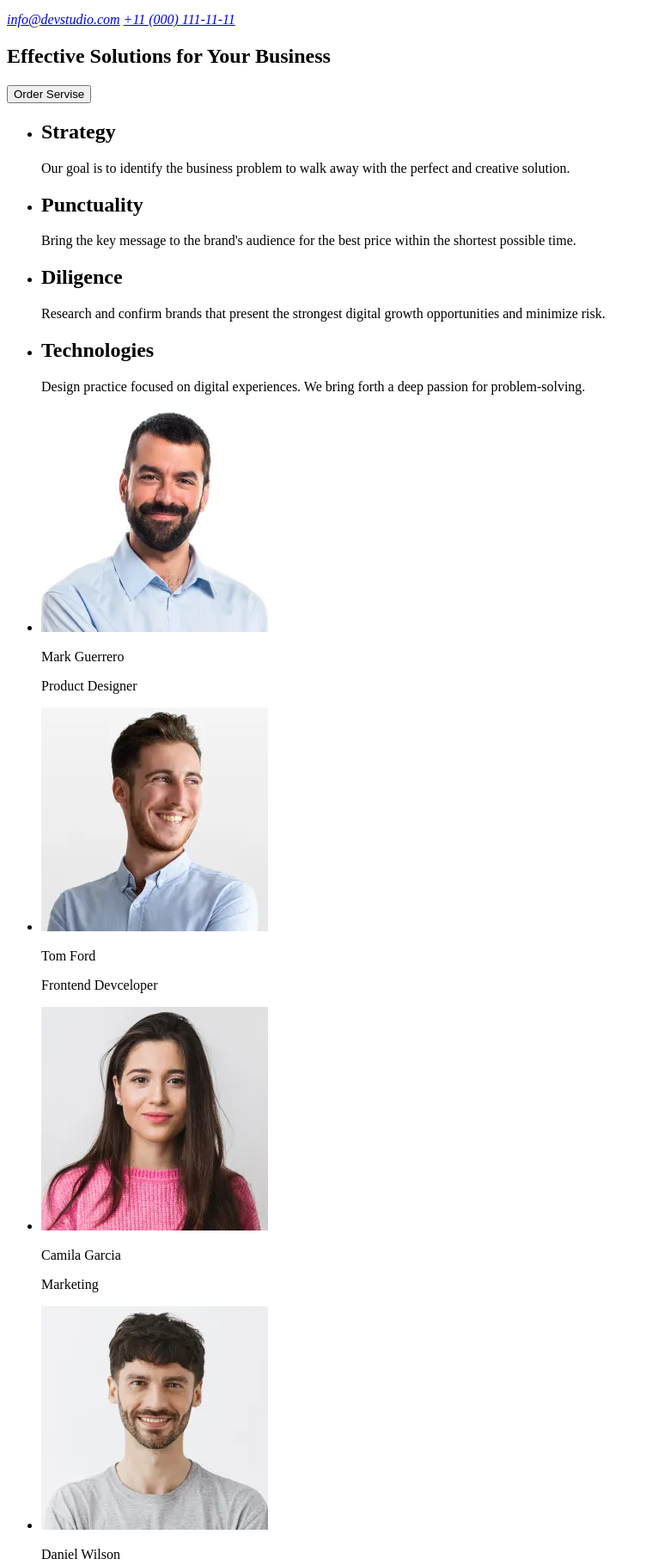
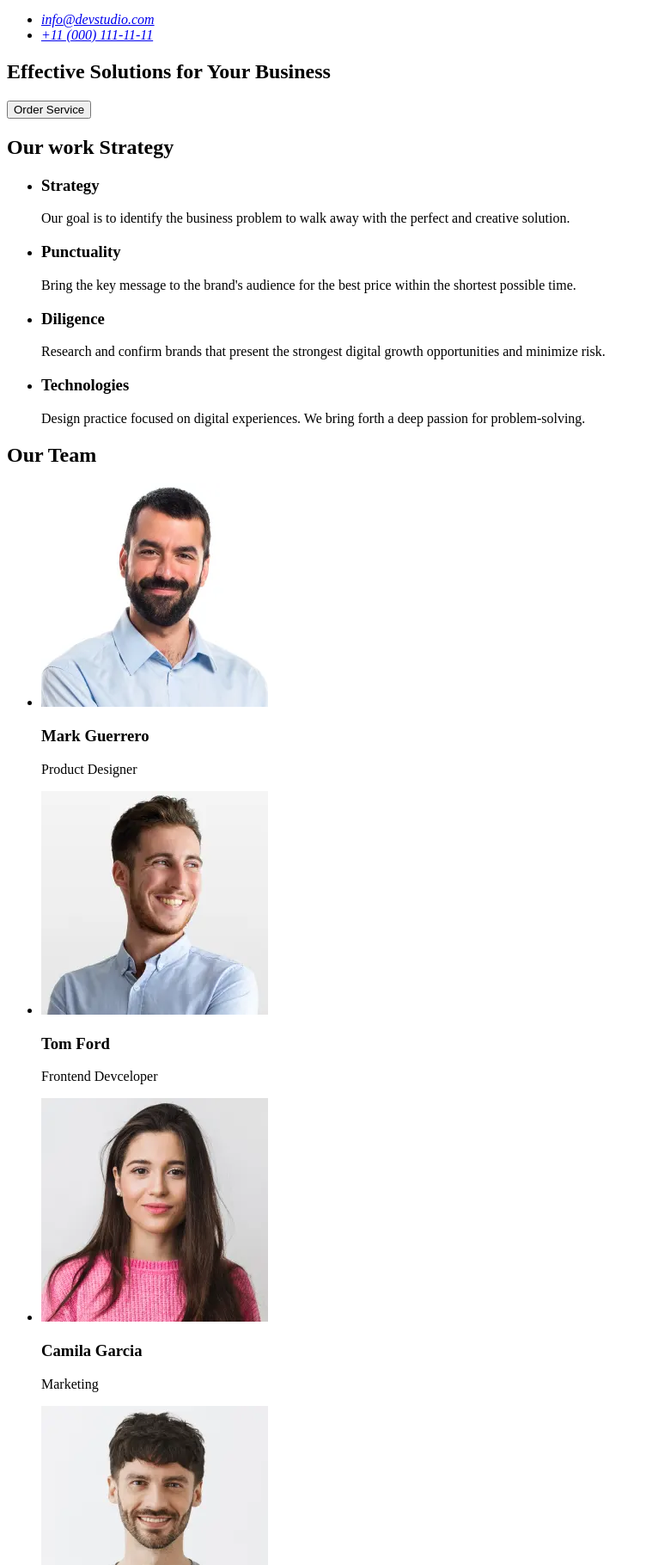
Before and after one commit to YevheniiaT/goit-markup-hw-01, a plain HTML site: page index.html in a window 1280 px wide. Shown: the part 98-1918 px from the top of the page at 86% size, without its empty margins (0-759 px from the left). Drawn offline with Linux system fonts and the light colour scheme.

Commit message:
add changes in hw

```diff
--- a/index.html
+++ b/index.html
@@ -7,8 +7,8 @@
 </head>
 <body>
     <header>
-        <a href="./index.html">WEBSTUDIO</a>
         <nav>
+            <a href="./index.html">WEBSTUDIO</a>
             <ul>
                 <li>
                     <a href="#">Studio</a>
@@ -20,39 +20,47 @@
             </ul>
         </nav>
         <address>
-            <a href="mailto: info@devstudio.com">info@devstudio.com</a>
+            <ul>
+                <li>
+                    <a href="mailto:info@devstudio.com">info@devstudio.com</a>
+                </li>
+            <li>
             <a href="tel:+110001111111">+11 (000) 111-11-11</a>
+            </li>
+            </ul>
         </address>
     </header>
     <main>
       <section>
          <h1>Effective Solutions
         for Your Business</h1>
-        <button type="button">Order Servise</button>
+        <button type="button">Order Service</button>
       </section>
       <section>
+        <!-- hide h2 -->
+        <h2>Our work Strategy</h2>
         <ul>
             <li>
-                <h2>Strategy</h2>
+                <h3>Strategy</h3>
                 <p>
                     Our goal is to identify the business
                 problem to walk away with the perfect and creative solution.
             </p>
             </li>
             <li>
-                <h2>Punctuality</h2>
+                <h3>Punctuality</h3>
                 <p>
                     Bring the key message to the brand's audience for the best price within the shortest possible time.
                 </p>
             </li>
             <li>
-                <h2>Diligence</h2>
+                <h3>Diligence</h3>
             <p>
             Research and confirm brands that present the strongest digital growth opportunities and minimize risk.
             </p>
         </li>
             <li>
-                <h2>Technologies</h2>
+                <h3>Technologies</h3>
                 <p>
                     Design practice focused on digital experiences. We bring forth a deep passion for problem-solving.
                 </p>
@@ -60,32 +68,33 @@
         </ul>
       </section>
       <section>
+        <h2>Our Team</h2>
         <ul>
             <li>
-                <img src="./1.webp" alt="team member 1" width="264" height="260" />
-                <p>Mark Guerrero </p>
+                <img src="./1.jpg" alt="team member 1" width="264" height="260" />
+                <h3>Mark Guerrero </h3>
                 <p>Product Designer</p>
             </li>
             <li>
-                <img src="./2.webp" alt="team member 2" width="264" height="260"/>
-                <p>Tom Ford</p>
+                <img src="./2.jpg" alt="team member 2" width="264" height="260"/>
+                <h3>Tom Ford</h3>
                 <p>Frontend Devceloper</p>
             </li>
             <li>
-                <img src="./3.webp" alt="team member 3" width="264" height="260"/>
-                <p>Camila Garcia</p>
+                <img src="./3.jpg" alt="team member 3" width="264" height="260"/>
+                <h3>Camila Garcia</h3>
                 <p>Marketing</p>
             </li>
             <li>
-                <img src="./4.webp" alt="team member 4" width="264" height="260" />
-                <p>Daniel Wilson</p>
+                <img src="./4.jpg" alt="team member 4" width="264" height="260" />
+                <h3>Daniel Wilson</h3>
                 <p>UI Designer</p>
             </li>
         </ul>
       </section>
     </main>
     <footer>
-        <h2> WEBSTUDIO</h2>
+        <a href="./index.html">WEBSTUDIO</a>
         <P>Increase the flow of customers and sales for your business with digital marketing & growth solutions.</P>
     </footer>
 </body>
```
Also changed, not shown: 1.jpg (renamed from 1.webp), 2.jpg (renamed from 2.webp), 3.jpg (renamed from 3.webp), 4.jpg (renamed from 4.webp).
